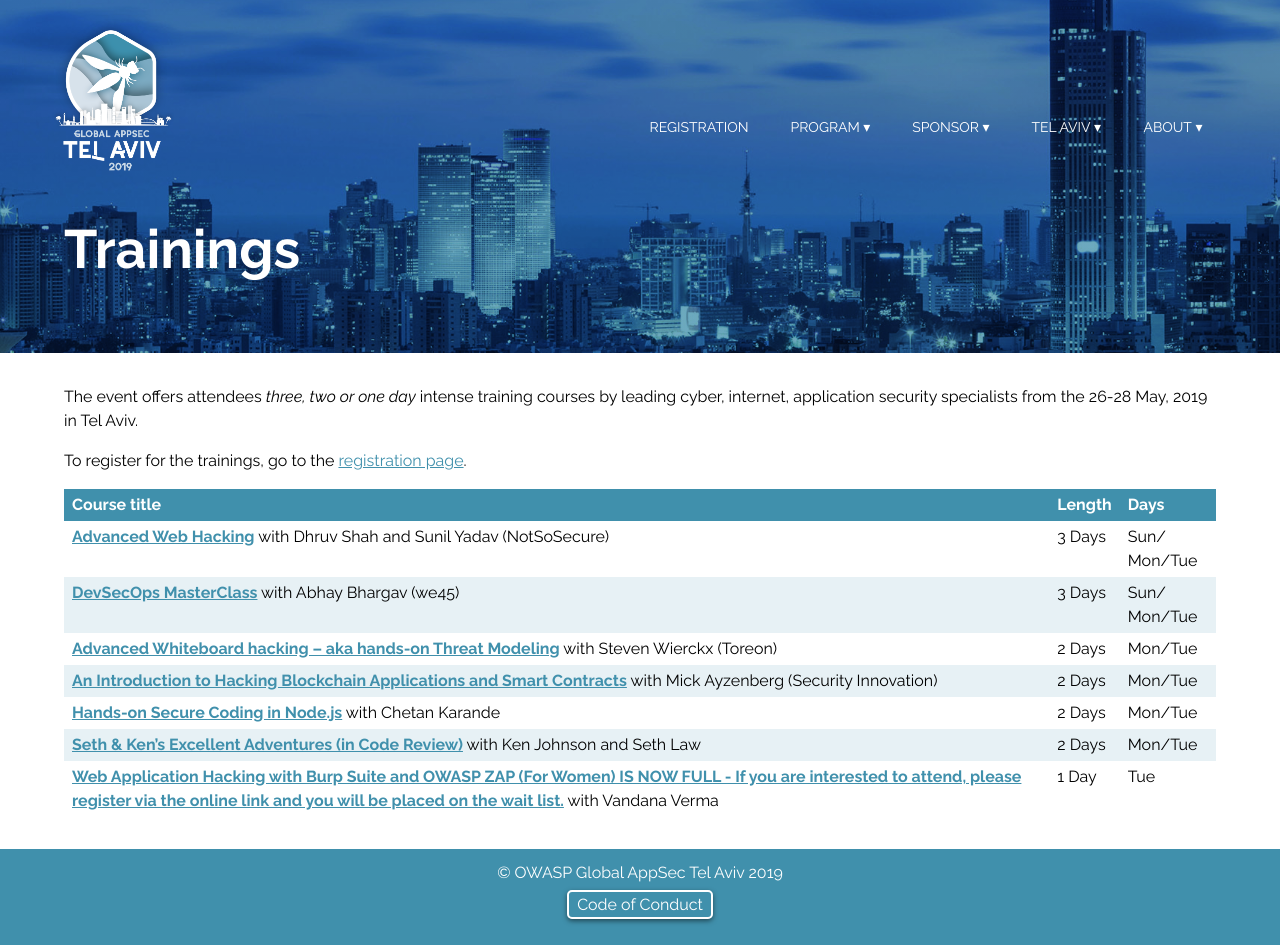
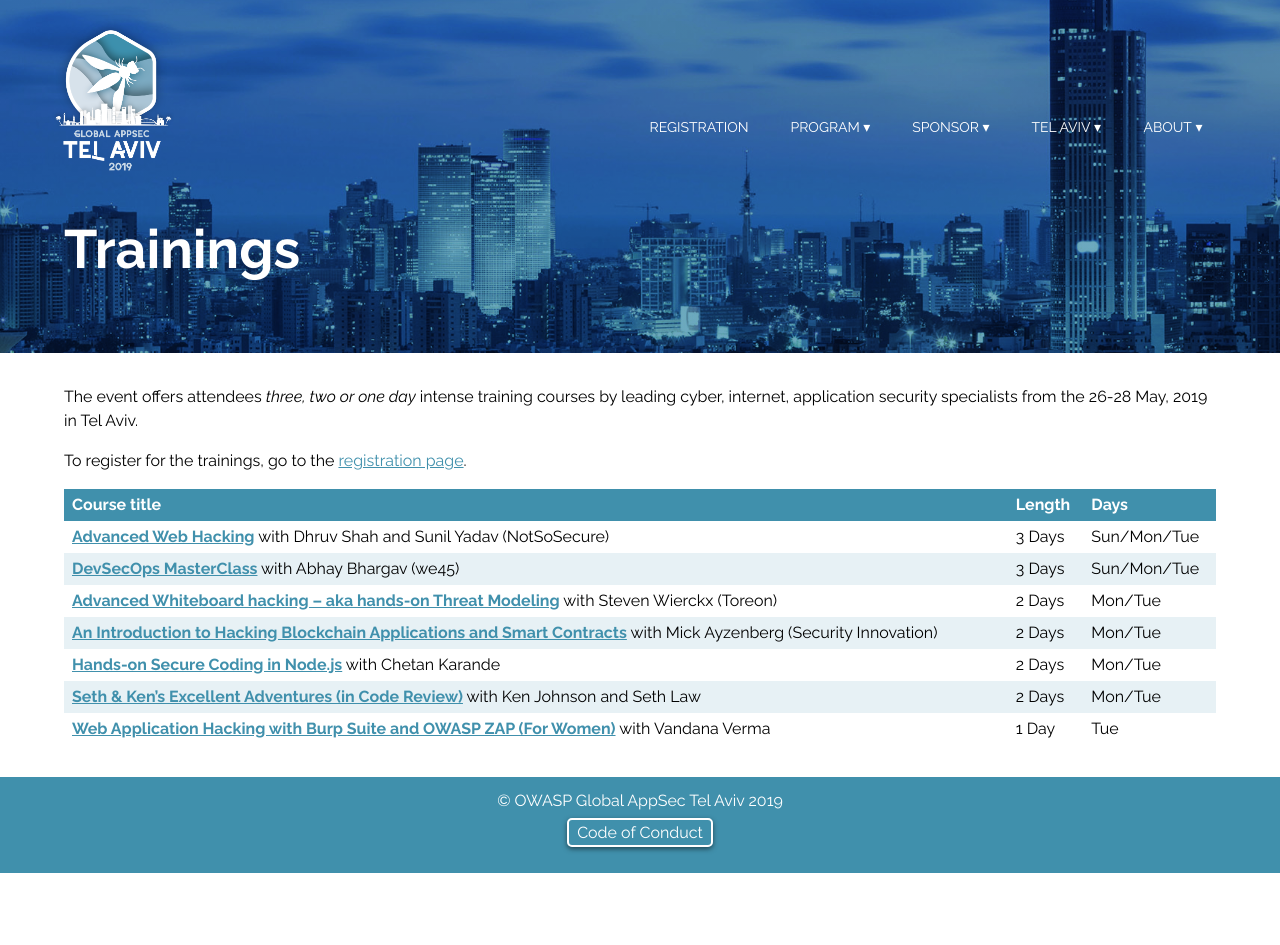
Before and after one commit to OWASP/AppSecTLV2019, a Jekyll site: the page built from program/trainings.md, in a window 1280 px wide. Built offline with Jekyll 4.4.1, drawn with Linux system fonts in a browser that asks for light colours; after the commit the page ends 900 px from its top, so only the background shows below that.

Commit message:
Update trainings.yml

```diff
--- a/_data/trainings.yml
+++ b/_data/trainings.yml
@@ -40,7 +40,7 @@
   days: Mon/Tue
   localprice: 7050 NIS
   price: $1650
-- title: Web Application Hacking with Burp Suite and OWASP ZAP (For Women) IS NOW FULL - If you are interested to attend, please register via the online link and you will be placed on the wait list.
+- title: Web Application Hacking with Burp Suite and OWASP ZAP (For Women)
   url: https://globalappsectelaviv2019.sched.com/event/MLSU/web-application-hacking-with-burp-suite-and-owasp-zap-free-woman-only
   trainers: Vandana Verma
   duration: 1 Day
```
